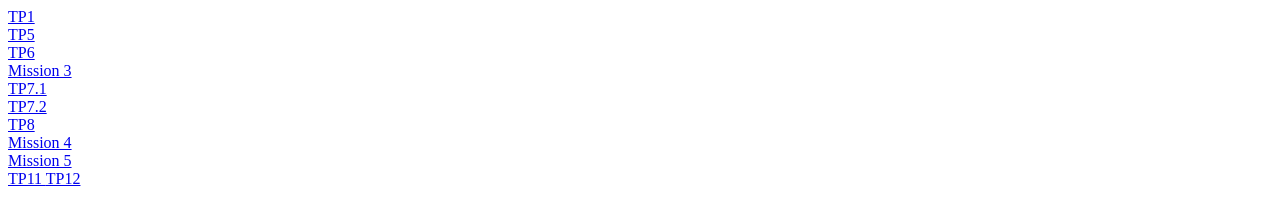
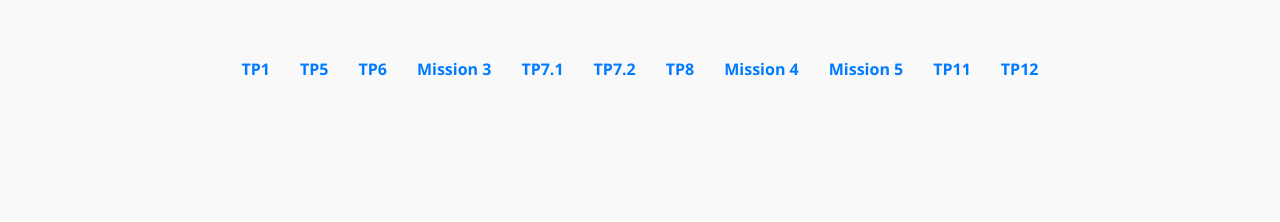
Before and after one commit to fombaismael00-bit/Portfolio, a plain HTML site: page index.html in a window 1280 px wide. Drawn offline with Linux system fonts and the light colour scheme.

Commit message:
Add files via upload

```diff
--- a/index.html
+++ b/index.html
@@ -4,6 +4,7 @@
     <meta charset="UTF-8">
     <meta name="viewport" content="width=device-width, initial-scale=1.0">
     <title>Document</title>
+    <link rel="stylesheet" href="portflio.css">
 </head>
 <body>
     <a href="tp1/index.html">TP1</a><br>
@@ -15,8 +16,8 @@
     <a href="tp8/index.html">TP8</a><br>
     <a href="mission4/mission4_FOMBA_Ismael.pdf">Mission 4</a><br>
     <a href="mission5/index.html">Mission 5</a><br>
-    <a href="tp11/index.html">TP11</a<br>
-    <a href="tp12/index.html">TP12</a<br>
+    <a href="tp11/index.html">TP11</a><br>
+    <a href="tp12/index.html">TP12</a><br>
 
 
 
--- /dev/null
+++ b/portflio.css
@@ -0,0 +1,37 @@
+
+body {
+    font-family: 'Segoe UI', Tahoma, Geneva, Verdana, sans-serif;
+    background-color: #f9f9f9;
+    padding: 40px;
+    display: flex;
+    justify-content: center;
+}
+
+.container {
+    background: white;
+    padding: 30px 40px;
+    border-radius: 10px;
+    box-shadow: 0 4px 15px rgba(0,0,0,0.1);
+    max-width: 300px;
+    width: 100%;
+}
+
+a {
+    display: block;
+    text-decoration: none;
+    color: #007bff;
+    font-weight: 600;
+    padding: 10px 15px;
+    margin-bottom: 12px;
+    border-radius: 6px;
+    transition: background-color 0.3s ease, color 0.3s ease;
+}
+
+a:hover {
+    background-color: #007bff;
+    color: white;
+}
+
+a:active {
+    transform: scale(0.98);
+}
```
